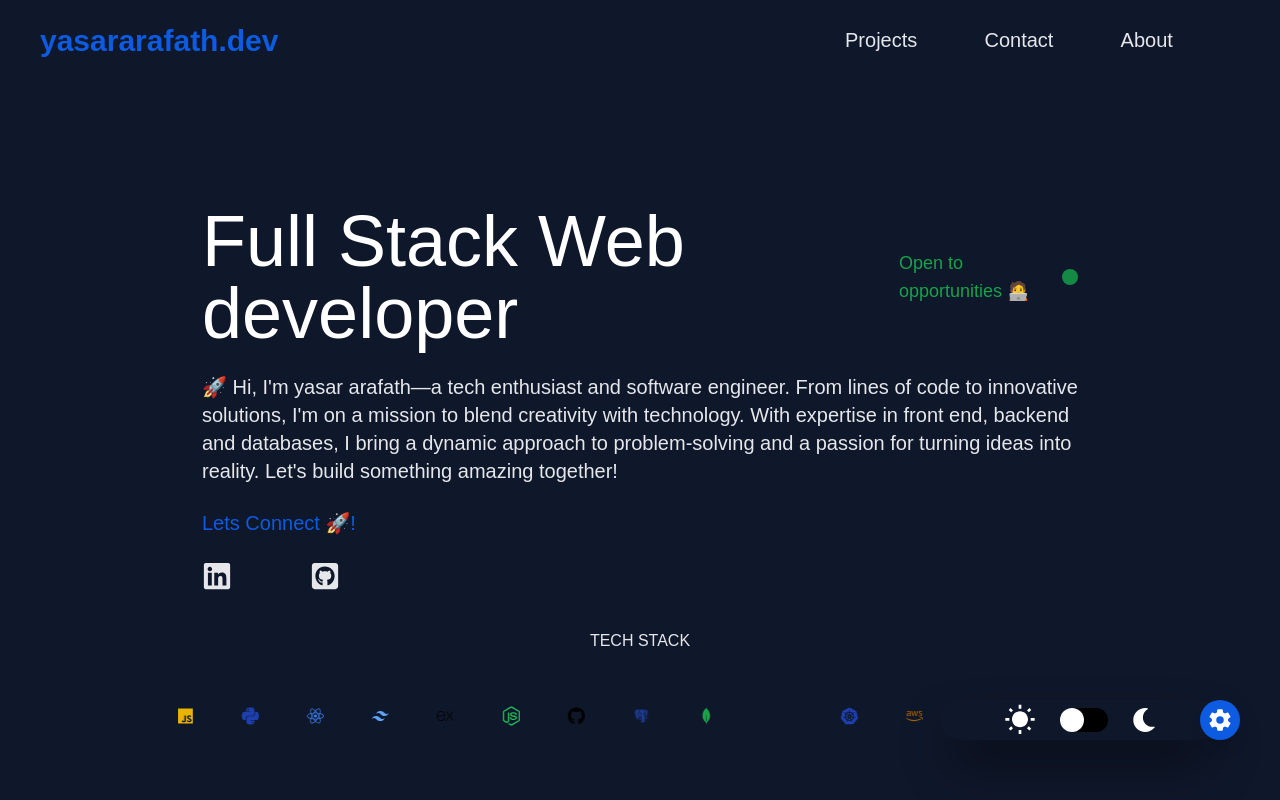
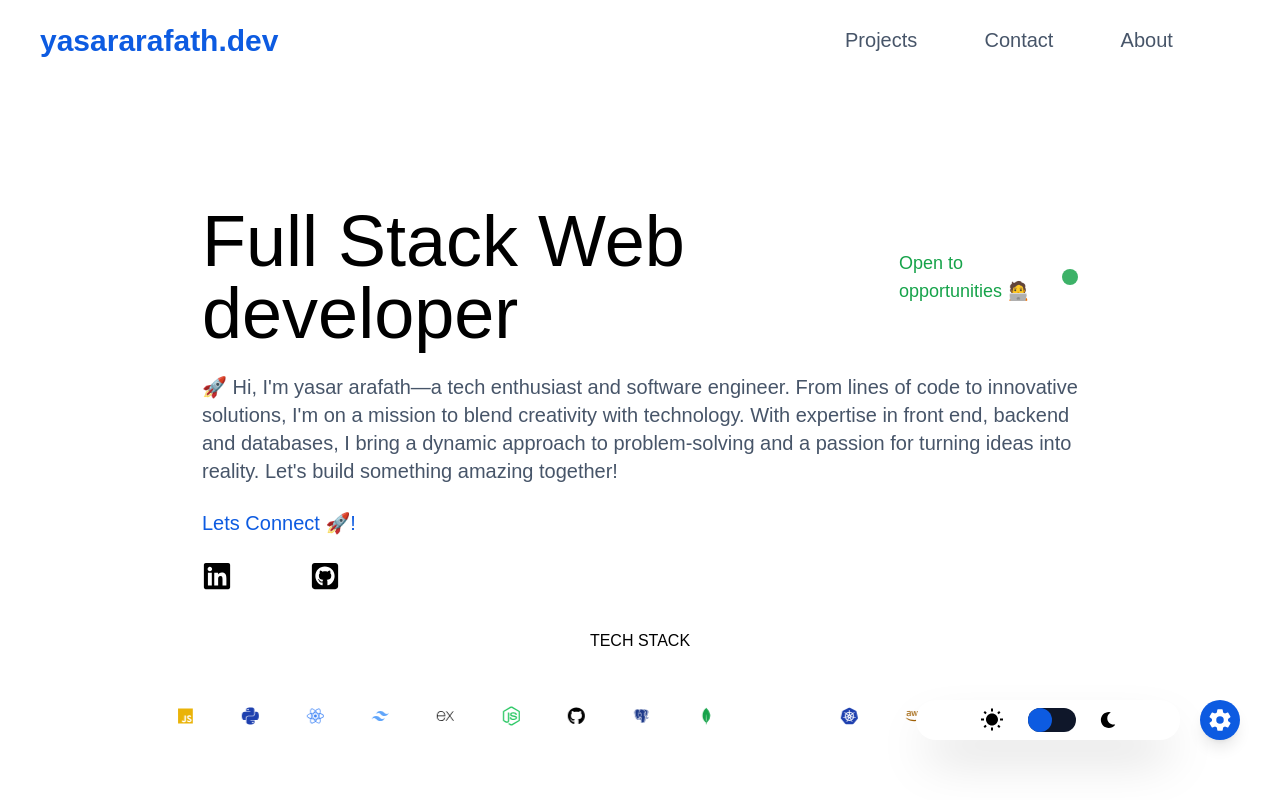
Before and after one commit to Yasar195/Portfolio, a React (Create React App) app: page / in a window 1280 px wide. Both pictures are taken after a click on the element 1220 px from the left and 720 px from the top of the page. Built offline with nearby package versions, Linux system fonts and the light colour scheme; some icons are missing; a web font is replaced by a local one.

Commit message:
theme full implemented ready to merge

```diff
--- a/src/App.js
+++ b/src/App.js
@@ -22,6 +22,7 @@ function App() {
   const [success, setSuccess] = useState(false)
   const [failure, setFailure] = useState(false)
   const [themeMode, setThememode] = useState("dark")
+  const [firstLoad, setFirstLoad] = useState(true)
 
   const sendEmail = () => {
 
@@ -77,8 +78,23 @@ function App() {
   }
 
   useEffect(()=> {
-    document.documentElement.classList.remove('dark', 'light');
-    document.documentElement.classList.add(themeMode)
+    if(firstLoad){
+      const prevtheme = localStorage.getItem('theme');
+      if(prevtheme){
+        document.documentElement.classList.add(prevtheme)
+        setFirstLoad(false)
+        setThememode(prevtheme)
+      }
+      else{
+        setFirstLoad(false)
+        setThememode('light');
+      }
+    }
+    else{
+      document.documentElement.classList.remove('dark', 'light');
+      document.documentElement.classList.add(themeMode)
+      localStorage.setItem('theme', themeMode);
+    }
   }, [themeMode])
 
   return (
--- a/src/components/Settings.js
+++ b/src/components/Settings.js
@@ -7,8 +7,6 @@ import useTheme from "../context/theme";
 
 const Setting = () => {
 
-    const [checked, setChecked] = useState(true)
-
     const { themeMode, darkTheme, lightTheme } = useTheme()
 
     const handlePress = () => {
@@ -16,26 +14,25 @@ const Setting = () => {
         dialogue.classList.toggle('view')
     }
 
-    useEffect(()=> {
-        console.log(document.querySelector('.toggle'))
-        document.querySelector('.toggle').addEventListener('click', ()=> {
-            console.log('hello')
-            setChecked(!checked)
-        })
-        console.log(themeMode)
-    }, [])
+    const switchTheme = () => {
+        if(themeMode==='dark'){
+            lightTheme()
+        }
+        else{
+            darkTheme()
+        }
+        handlePress()
+    }
 
     return (
         <div className="w-full h-20 sticky bottom-10 right-10">
             <div className="w-full h-full relative flex items-center justify-end px-2 lg:px-10">
-                <div className="expand w-fit bg-white dark:bg-slate-900 dark:shadow-black shadow-2xl h-10 px-16 rounded-full relative left-10 flex items-center justify-center dark:text-white gap-6">
-                    <MdWbSunny className="w-8 h-8"/>
-                    <div className={`toggle h-3/5 w-12 bg-black hover:cursor-pointer rounded-full flex items-center ${checked? 'justify-start': 'justify-end'}`}>
-                        <div className="w-6 h-full bg-white rounded-full">
-
-                        </div>
+                <div className="expand w-fit bg-white dark:bg-slate-900 dark:shadow-black shadow-2xl h-10 px-16 rounded-full flex items-center justify-center dark:text-white gap-6">
+                    <MdWbSunny className="w-6 h-6"/>
+                    <div onClick={switchTheme} className={`toggle h-3/5 w-12 hover:cursor-pointer rounded-full flex items-center bg-slate-900 dark:bg-white ${themeMode==='dark'? 'justify-end': 'justify-start'}`}>
+                        <div className="w-6 h-full bg-glossyblue rounded-full"></div>
                     </div>
-                    <FaMoon className="w-6 h-6"/>
+                    <FaMoon className="w-4 h-4"/>
                 </div>
                 <div onClick={handlePress} className="settings bg-glossyblue hover:cursor-pointer w-10 h-10 rounded-full shadow-lg text-white flex items-center justify-center p-2"><IoSettingsSharp/></div>
             </div>
--- a/src/index.css
+++ b/src/index.css
@@ -7,6 +7,10 @@ body {
   font-family: 'Afacad', sans-serif;
   font-size: 30px;
   overflow: hidden;
+}
+
+.html{
+  transition: all 0.3s ease-in-out;
 }
 
 code {
--- a/src/index.js
+++ b/src/index.js
@@ -5,7 +5,5 @@ import App from './App';
 
 const root = ReactDOM.createRoot(document.getElementById('root'));
 root.render(
-  <React.StrictMode>
       <App />
-  </React.StrictMode>
 );
--- a/src/styles/Settings.css
+++ b/src/styles/Settings.css
@@ -12,7 +12,6 @@
 
 .expand {
     opacity: 0;
-    z-index: -1;
     transform: translateX(0px);
     transition: opacity 0.5s ease-in-out, transform 0.5s ease-in-out;
 }
```
